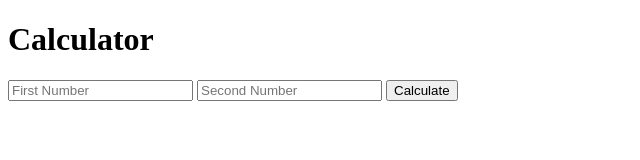
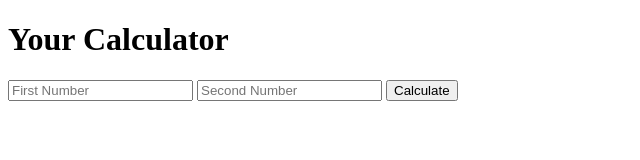
Before and after one commit to devduenas/Calculator, a website: page index.html in a window 1280 px wide. Shown: the whole page, without its empty margins (0-640 px from the left). Drawn offline with Linux system fonts and the light colour scheme.

Commit message:
Update h1

```diff
--- a/index.html
+++ b/index.html
@@ -5,7 +5,7 @@
     <title>Calculator</title>
   </head>
   <body>
-    <h1>Calculator</h1>
+    <h1> Your Calculator</h1>
       <form action="/" method="post">
         <input type="text" name="num1" placeholder="First Number">
         <input type="text" name="num2" placeholder="Second Number">
```
